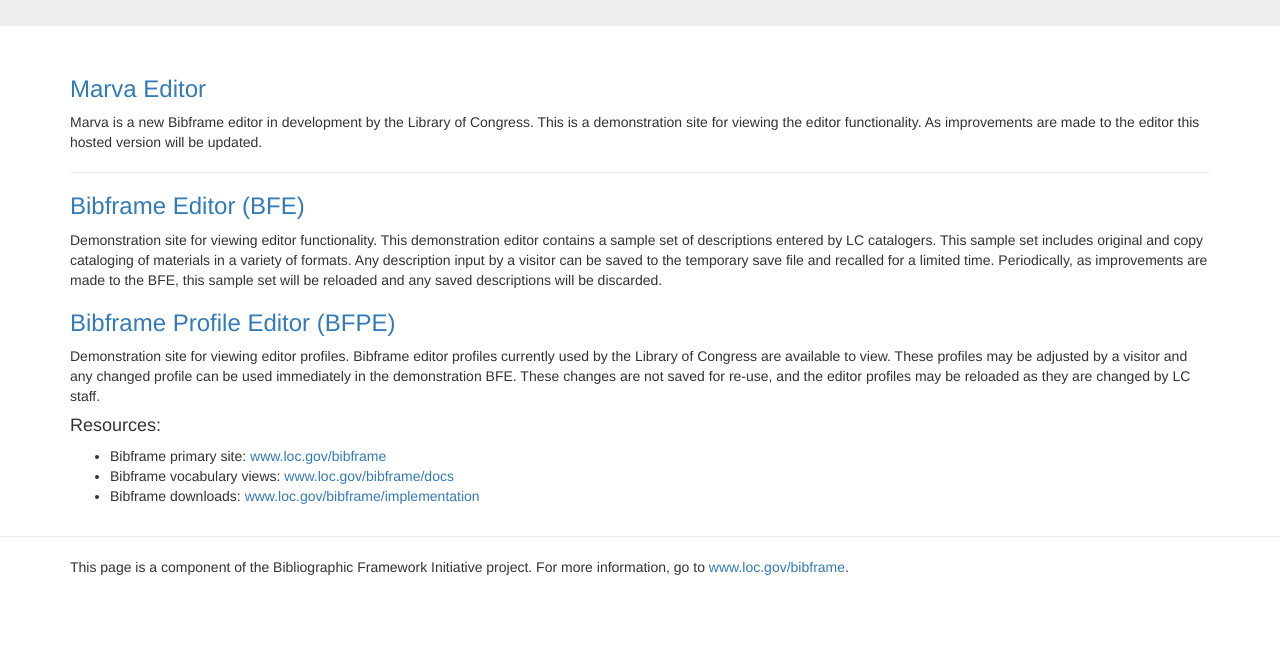
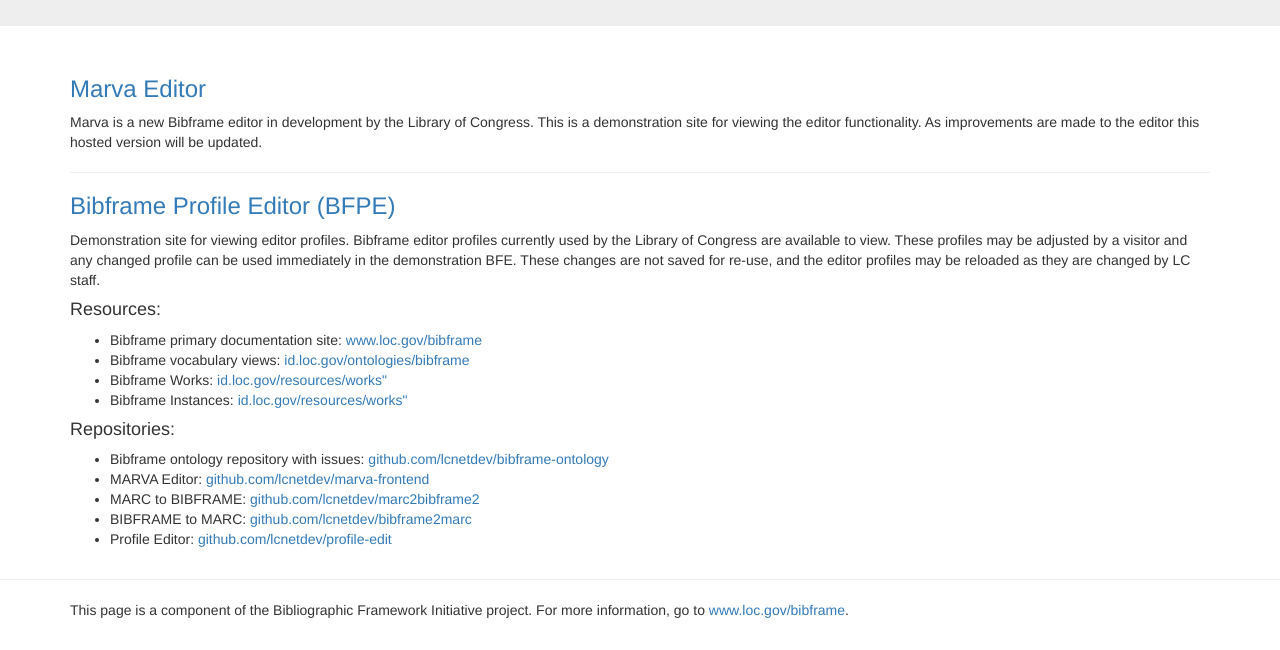
Before and after one commit to lcnetdev/recto, a website: page index.html in a window 1280 px wide. Shown: the part 195-845 px from the top of the page. Before the commit the page ends 802 px from the top, so only its background shows below. Drawn offline with nearby package versions, Linux system fonts and the light colour scheme.

Commit message:
update home page links

```diff
--- a/index.html
+++ b/index.html
@@ -86,15 +86,26 @@
         <h3><a href="https://bibframe.org/marva/editor/">Marva Editor</a></h3>
         <p>Marva is a new Bibframe editor in development by the Library of Congress. This is a demonstration site for viewing the editor functionality. As improvements are made to the editor this hosted version will be updated.</p>
         <hr>
-        <h3><a href="/bfe/index.html">Bibframe Editor (BFE)</a></h3>
-        <p>Demonstration site for viewing editor functionality. This demonstration editor contains a sample set of descriptions entered by LC catalogers. This sample set includes original and copy cataloging of materials in a variety of formats. Any description input by a visitor can be saved to the temporary save file and recalled for a limited time. Periodically, as improvements are made to the BFE, this sample set will be reloaded and any saved descriptions will be discarded.</p>
+        <!--<h3><a href="/bfe/index.html">Bibframe Editor (BFE)</a></h3>-->
+        <!--<p>Demonstration site for viewing editor functionality. This demonstration editor contains a sample set of descriptions entered by LC catalogers. This sample set includes original and copy cataloging of materials in a variety of formats. Any description input by a visitor can be saved to the temporary save file and recalled for a limited time. Periodically, as improvements are made to the BFE, this sample set will be reloaded and any saved descriptions will be discarded.</p>-->
         <h3><a href="/profile-edit/">Bibframe Profile Editor (BFPE)</a></h3>
         <p>Demonstration site for viewing editor profiles. Bibframe editor profiles currently used by the Library of Congress are available to view. These profiles may be adjusted by a visitor and any changed profile can be used immediately in the demonstration BFE. These changes are not saved for re-use, and the editor profiles may be reloaded as they are changed by LC staff.</p>
         <h4>Resources:</h4>
         <ul>
-            <li>Bibframe primary site:  <a href="http://www.loc.gov/bibframe">www.loc.gov/bibframe</a></li>
-            <li>Bibframe vocabulary views: <a href="http://www.loc.gov/bibframe/docs/index.html">www.loc.gov/bibframe/docs</a></li>
-            <li>Bibframe downloads:  <a href="http://www.loc.gov/bibframe/implementation">www.loc.gov/bibframe/implementation</a></li>
+            <li>Bibframe primary documentation site:  <a href="http://www.loc.gov/bibframe">www.loc.gov/bibframe</a></li>
+            <li>Bibframe vocabulary views: <a href="https://id.loc.gov/ontologies/bibframe">id.loc.gov/ontologies/bibframe</a></li>
+                <!--<a href="http://www.loc.gov/bibframe/docs/index.html">www.loc.gov/bibframe/docs</a></li>-->
+            <li>Bibframe Works:  <a href="https://id.loc.gov/resources/works">id.loc.gov/resources/works"</a></li>
+            <li>Bibframe Instances:  <a href="https://id.loc.gov/resources/instances">id.loc.gov/resources/works"</a></li>
+        </ul>
+        <h4>Repositories:</h4>
+        <ul>
+            <li>Bibframe ontology repository with issues: <a href="https://github.com/lcnetdev/bibframe-ontology">github.com/lcnetdev/bibframe-ontology</a></li>
+            <li>MARVA Editor:  <a href="https://github.com/lcnetdev/marva-frontend">github.com/lcnetdev/marva-frontend</a></li>
+            <li>MARC to BIBFRAME:  <a href="https://github.com/lcnetdev/marc2bibframe2">github.com/lcnetdev/marc2bibframe2</a></li>
+            <li>BIBFRAME to MARC:  <a href="https://github.com/lcnetdev/bibframe2marc">github.com/lcnetdev/bibframe2marc</a></li>
+            <li>Profile  Editor:  <a href="https://github.com/lcnetdev/profile-edit">github.com/lcnetdev/profile-edit</a></li>
+
         </ul>
     </div>
     <hr>
```
